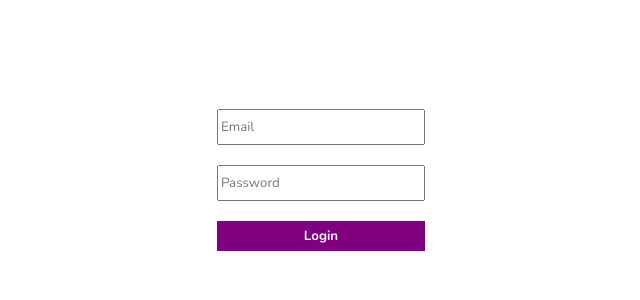
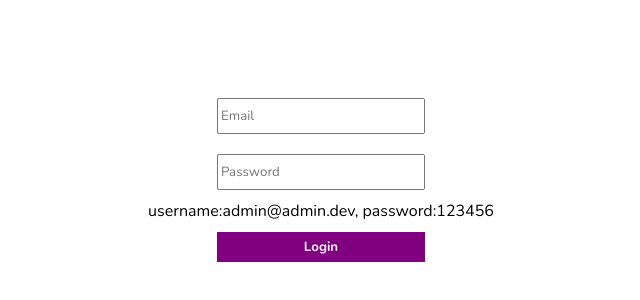
Before and after one commit to ahmadad62/ReactAdminDashboard, a React (Create React App) app: page /login in a window 1280 px wide. Shown: the part 220-520 px from the top of the page, without its empty margins (319-959 px from the left). Built offline with nearby package versions, Linux system fonts and the light colour scheme; a web font is replaced by a local one.

Commit message:
Update Login.jsx

```diff
--- a/src/pages/login/Login.jsx
+++ b/src/pages/login/Login.jsx
@@ -41,6 +41,7 @@ const {dispatch}=useContext(AuthContext)
           type="password"
           placeholder="Password"
           onChange={e => setPassword(e.target.value)} />
+        <div>username:admin@admin.dev, password:123456</div>
         <button type="submit">Login</button>
         {error && <span>Wrong Email or Password!</span>}
       </form>
```
